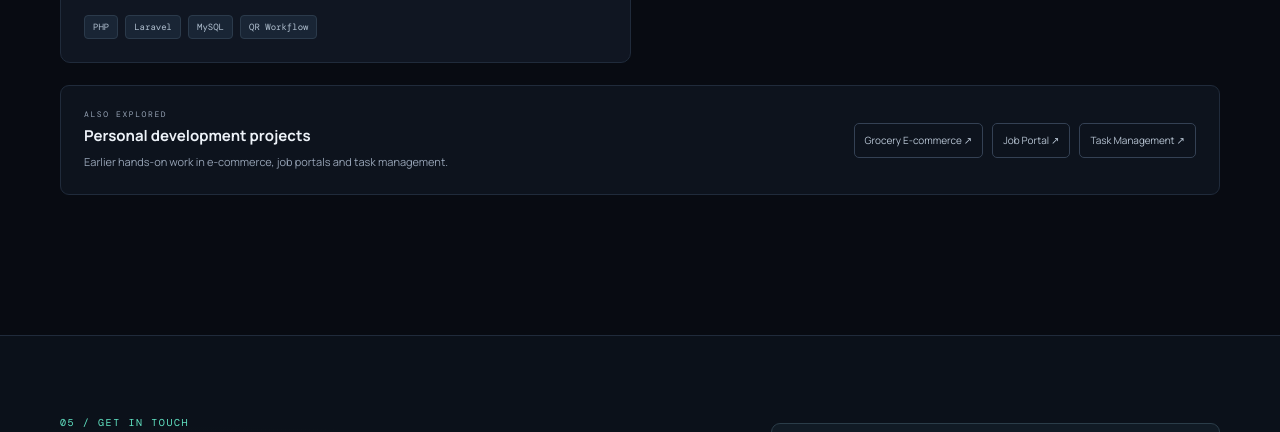
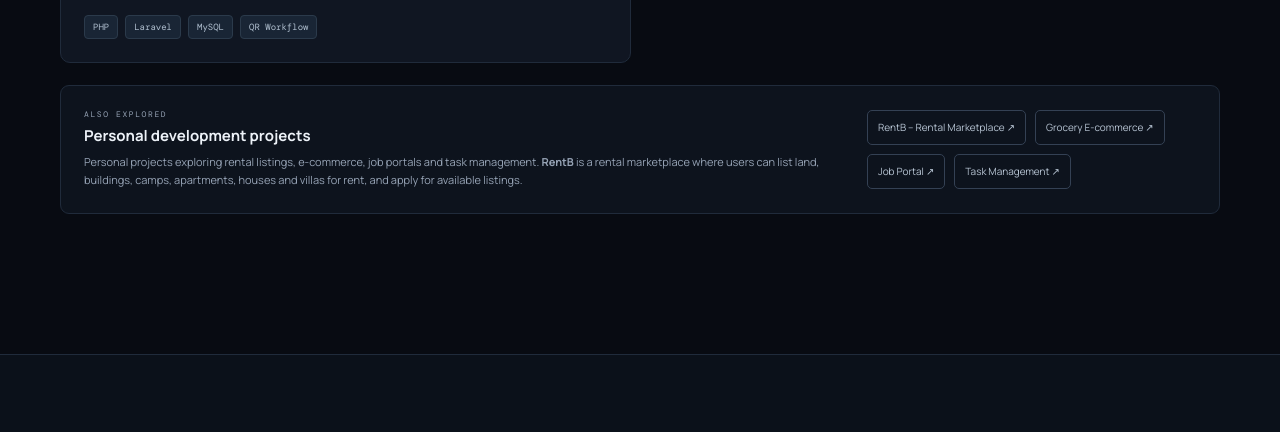
Before and after one commit to Bharani028/Bharani028.github.io, a plain HTML site: page index.html in a window 1280 px wide. Shown: the part 4049-4481 px from the top of the page. Drawn offline with nearby package versions, Linux system fonts and the light colour scheme.

Commit message:
Add RentB rental marketplace to personal projects

```diff
--- a/index.html
+++ b/index.html
@@ -22,6 +22,6 @@
 <article class="project-card reveal"><div class="project-art trainer-art"><div class="art-window"><div></div><div></div><div></div><b>FIND YOUR NEXT OPPORTUNITY</b><span>Trainer Job Portal</span></div><i class="fa-solid fa-user-tie"></i></div><div class="project-content"><div class="project-topline"><span>02 / RECRUITMENT</span><span class="project-private">PRIVATE PROJECT</span></div><h3>Find My Trainer</h3><p>A trainer recruitment portal for job posters, applicants and companies, with job listings, applications and multi-stage application status tracking.</p><div class="tech-list"><span>Laravel</span><span>PHP</span><span>MySQL</span></div></div></article>
 <article class="project-card reveal"><div class="project-art elder-art"><div class="care-cross"><i class="fa-solid fa-heart-pulse"></i></div><span class="art-label">CARE MANAGEMENT</span></div><div class="project-content"><div class="project-topline"><span>03 / MANAGEMENT SYSTEM</span><span class="project-private">PRIVATE PROJECT</span></div><h3>Elder Care Management</h3><p>An old-age-home management application covering customer and vendor records, customer expenses, invoices, receipts and reports.</p><div class="tech-list"><span>Laravel</span><span>PHP</span><span>MySQL</span></div></div></article>
 <article class="project-card reveal"><div class="project-art trace-art"><div class="qr-pattern">▦ ▧ ▦<br>▧ ▦ ▧<br>▦ ▧ ▦</div><i class="fa-solid fa-shield-halved"></i><span class="art-label">TRACEABILITY / VERIFICATION</span></div><div class="project-content"><div class="project-topline"><span>04 / TEAM PROJECT</span><span class="project-private">GOVERNMENT PROJECT</span></div><h3>Malaysia Track &amp; Trace</h3><p>Contributed to a product traceability system with manufacturer registration, QR assignment and activation controls, plus government approval and product registration workflows.</p><div class="tech-list"><span>PHP</span><span>Laravel</span><span>MySQL</span><span>QR Workflow</span></div></div></article></div>
-<div class="personal-work reveal"><div><p class="section-label">ALSO EXPLORED</p><h3>Personal development projects</h3><p>Earlier hands-on work in e-commerce, job portals and task management.</p></div><div class="personal-links"><a href="https://github.com/Bharani028/E-commerce" target="_blank" rel="noopener">Grocery E-commerce ↗</a><a href="https://github.com/Bharani028/Job-Portal" target="_blank" rel="noopener">Job Portal ↗</a><a href="https://github.com/Bharani028/Task-Management" target="_blank" rel="noopener">Task Management ↗</a></div></div></section>
+<div class="personal-work reveal"><div><p class="section-label">ALSO EXPLORED</p><h3>Personal development projects</h3><p>Personal projects exploring rental listings, e-commerce, job portals and task management. <strong>RentB</strong> is a rental marketplace where users can list land, buildings, camps, apartments, houses and villas for rent, and apply for available listings.</p></div><div class="personal-links"><a href="https://github.com/Bharani028/rentb" target="_blank" rel="noopener">RentB – Rental Marketplace ↗</a><a href="https://github.com/Bharani028/E-commerce" target="_blank" rel="noopener">Grocery E-commerce ↗</a><a href="https://github.com/Bharani028/Job-Portal" target="_blank" rel="noopener">Job Portal ↗</a><a href="https://github.com/Bharani028/Task-Management" target="_blank" rel="noopener">Task Management ↗</a></div></div></section>
 <section class="contact-section" id="contact"><div class="section-shell contact-inner"><div class="contact-copy reveal"><p class="section-label">05 / GET IN TOUCH</p><h2>Have a project<br>in <span>mind?</span></h2><p>I'm open to discussing developer opportunities, collaborations and interesting projects.</p><a class="contact-email" href="mailto:bharanisrinivasan1@gmail.com">bharanisrinivasan1@gmail.com ↗</a></div><div class="contact-panel reveal"><p class="panel-label">LET'S CONNECT</p><a href="mailto:bharanisrinivasan1@gmail.com"><i class="fa-regular fa-envelope"></i><span>Email</span><i class="fa-solid fa-arrow-up-right-from-square"></i></a><a href="https://www.linkedin.com/in/bharani-s-331762215/" target="_blank" rel="noopener"><i class="fa-brands fa-linkedin-in"></i><span>LinkedIn</span><i class="fa-solid fa-arrow-up-right-from-square"></i></a><a href="https://github.com/Bharani028" target="_blank" rel="noopener"><i class="fa-brands fa-github"></i><span>GitHub</span><i class="fa-solid fa-arrow-up-right-from-square"></i></a><a href="BHARANI_RESUME.pdf" target="_blank" rel="noopener"><i class="fa-regular fa-file-pdf"></i><span>Resume</span><i class="fa-solid fa-arrow-up-right-from-square"></i></a></div></div></section>
 </main><footer class="site-footer"><div class="section-shell footer-inner"><a class="brand" href="#home">bharani<span>.</span></a><p>Designed &amp; built with care.</p><p>© <span id="year"></span> Bharani S.</p></div></footer><script src="script.js"></script></body></html>
```
